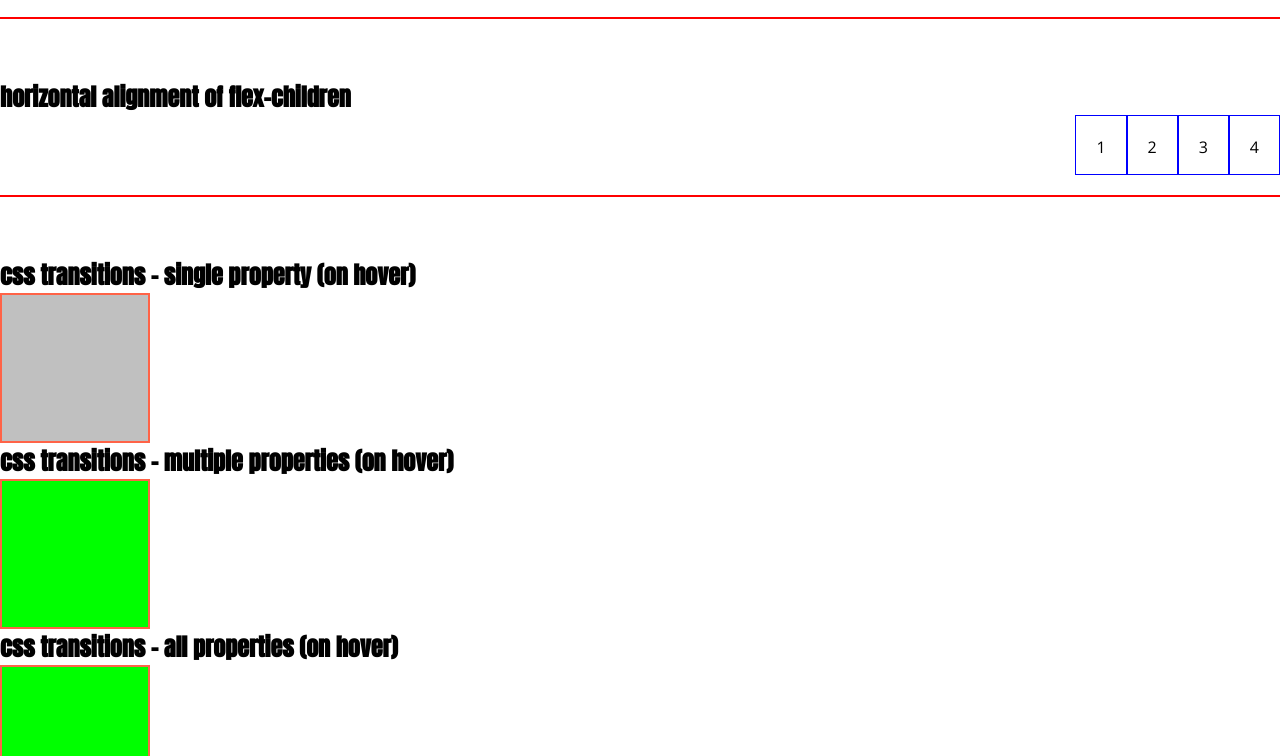
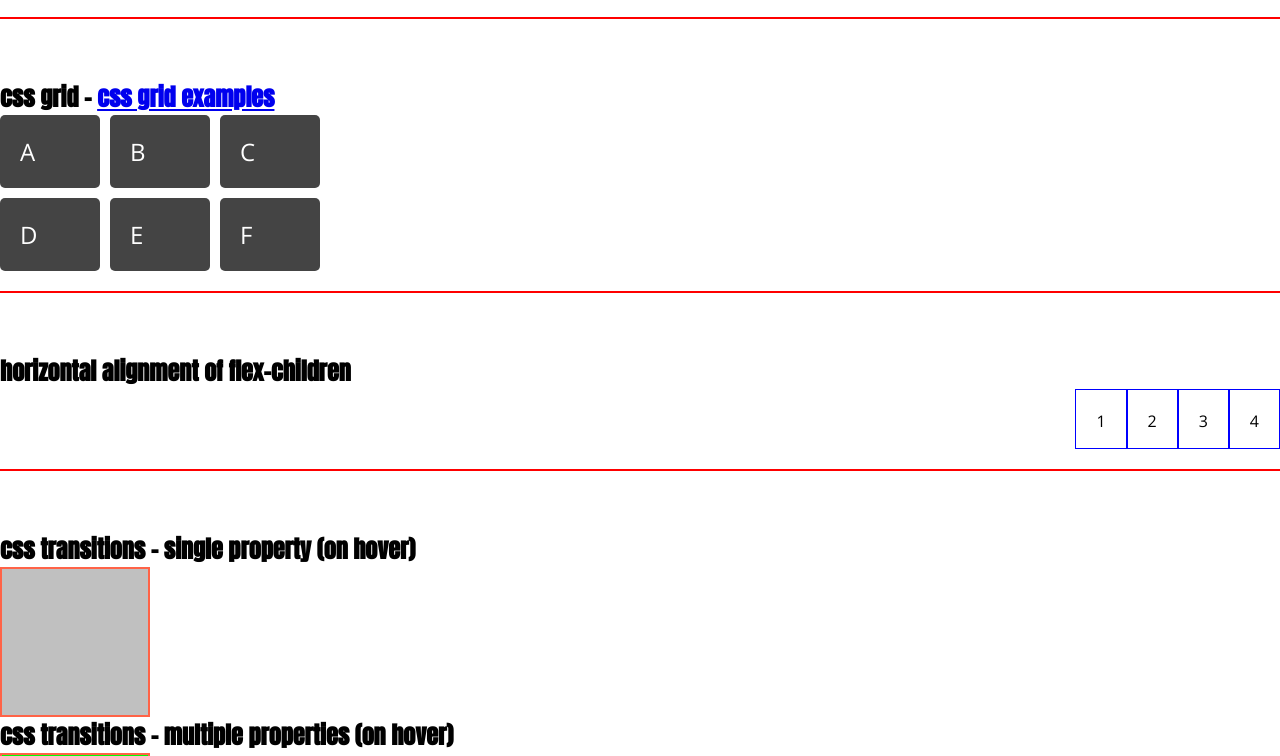
Before and after one commit to dvrgoc/frontend-training, a plain HTML site: page index.html in a window 1280 px wide. Shown: the part 5960-6716 px from the top of the page. Drawn offline with nearby package versions, Linux system fonts and the light colour scheme; files that its build step writes are made by us from their sources; files whose address does not match are found by name.

Commit message:
added css grid example

```diff
--- a/index.html
+++ b/index.html
@@ -273,6 +273,20 @@
             </div>
         </section>
 
+        <section class="grid">
+            <h2>css grid -
+                <a href="https://gridbyexample.com/examples/">css grid examples</a>
+            </h2>
+            <div class="grid__wrapper">
+                <div class="grid__element grid__element--a">A</div>
+                <div class="grid__element grid__element--b">B</div>
+                <div class="grid__element grid__element--c">C</div>
+                <div class="grid__element grid__element--d">D</div>
+                <div class="grid__element grid__element--e">E</div>
+                <div class="grid__element grid__element--f">F</div>
+            </div>
+        </section>
+
         <section>
             <h2>horizontal alignment of flex-children</h2>
             <div class="flexbox flexbox-horizontal-alignment">
--- a/style.css
+++ b/style.css
@@ -383,6 +383,22 @@ border-style
 /*    margin-right: auto;*/
 /*}*/
 
+.grid__wrapper {
+    display: grid;
+    grid-template-columns: 100px 100px 100px;
+    grid-gap: 10px;
+    background-color: #fff;
+    color: #444;
+}
+
+.grid__element {
+    background-color: #444;
+    color: #fff;
+    border-radius: 5px;
+    padding: 20px;
+    font-size: 150%;
+}
+
 .transition-square {
     width: 150px;
     height: 150px;
@@ -495,3 +511,8 @@ border-style
     animation-fill-mode: forwards;
     animation-delay: 3s;
 }
+
+div.swiper-slide {
+    border: 1px solid red;
+    height: 300px;
+}
```
